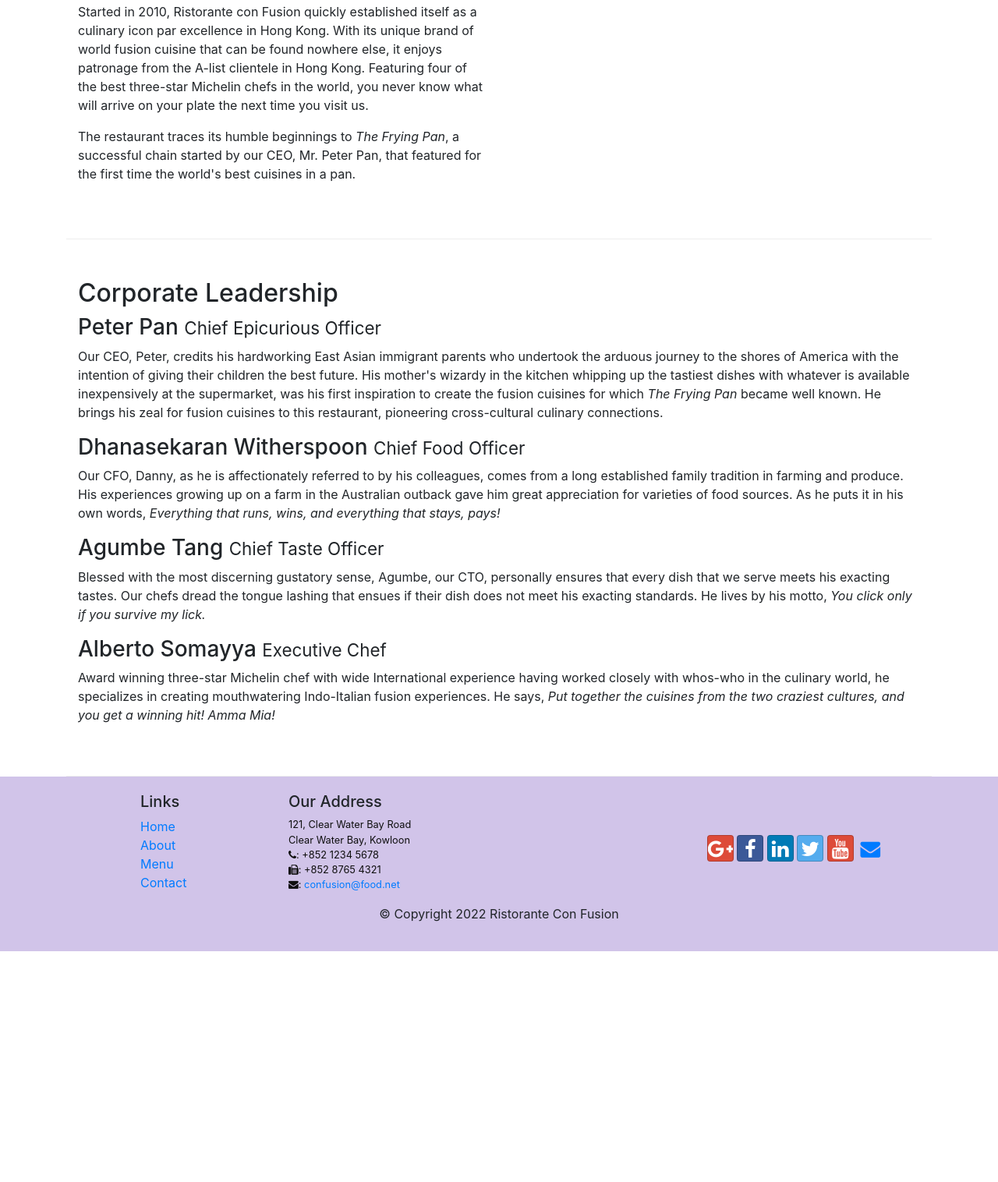
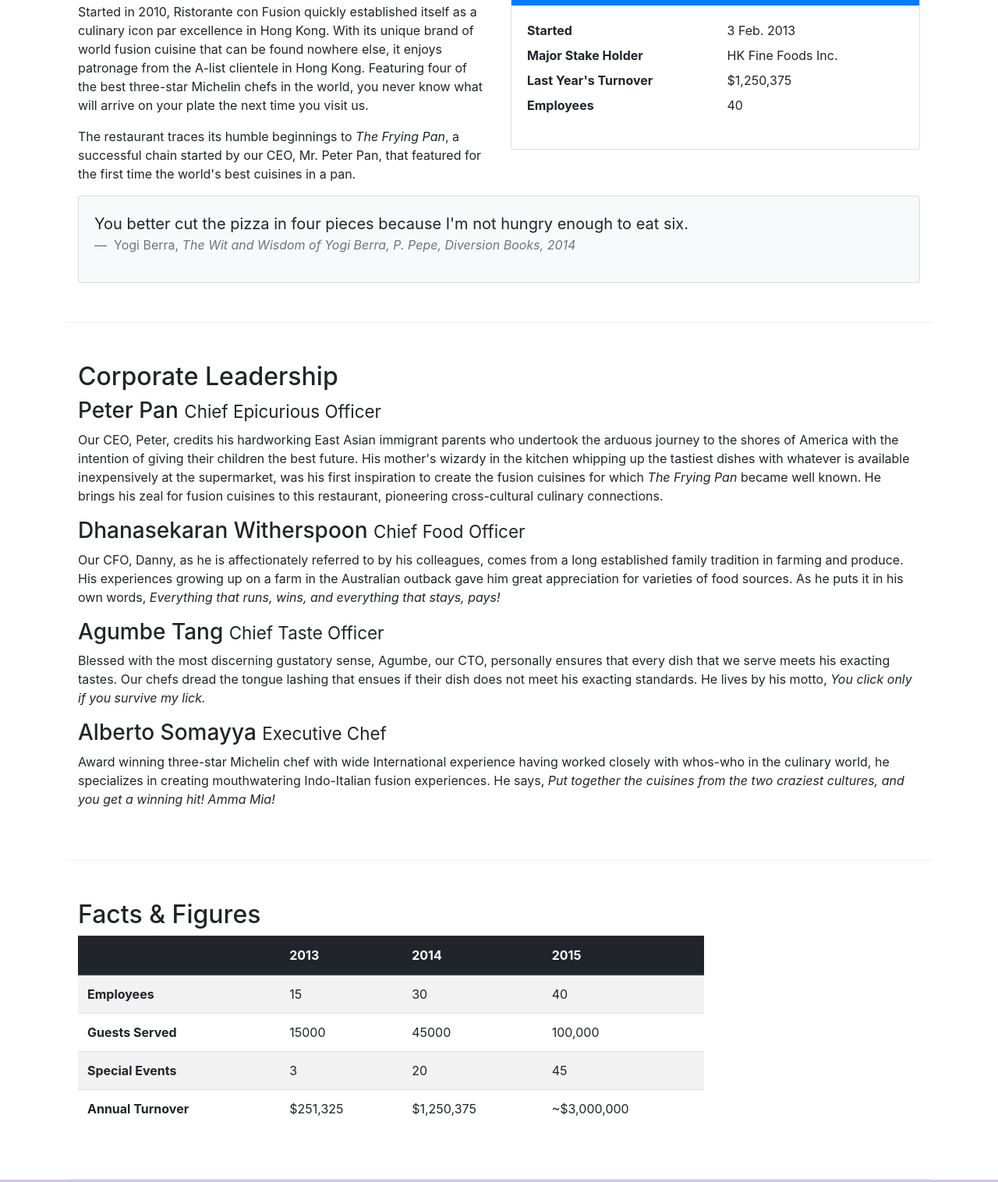
Before and after one commit to dylanperera/Bootstrap-Restaurant, a website: page Bootstrap4/conFusion/aboutus.html in a window 1280 px wide. Shown: the part 558-2074 px from the top of the page at 78% size. Before the commit the page ends 1778 px from the top, so only its background shows below. Drawn offline with nearby package versions, Linux system fonts and the light colour scheme.

Commit message:
Tables and card

```diff
--- a/Bootstrap4/conFusion/aboutus.html
+++ b/Bootstrap4/conFusion/aboutus.html
@@ -112,7 +112,44 @@
             cuisines in a pan.
           </p>
         </div>
-        <div></div>
+        <div class="col-12 col-sm-6">
+          <div class="card">
+            <div class="card-header bg-primary text-white">
+              Facts at a glance
+            </div>
+            <div class="card-body">
+              <dl class="row">
+                <dt class="col-6">Started</dt>
+                <dd class="col-6">3 Feb. 2013</dd>
+                <dt class="col-6">Major Stake Holder</dt>
+                <dd class="col-6">HK Fine Foods Inc.</dd>
+                <dt class="col-6">Last Year's Turnover</dt>
+                <dd class="col-6">$1,250,375</dd>
+                <dt class="col-6">Employees</dt>
+                <dd class="col-6">40</dd>
+              </dl>
+            </div>
+          </div>
+        </div>
+
+          <div class="col-12">
+            <div class="card card-body bg-light">
+              <blockquote class="blockquote">
+                <p class="mb-0">
+                  You better cut the pizza in four pieces because I'm not hungry
+                  enough to eat six.
+                </p>
+                <footer class="blockquote-footer">
+                  Yogi Berra,
+                  <cite title="Source Title"
+                    >The Wit and Wisdom of Yogi Berra, P. Pepe, Diversion Books,
+                    2014</cite
+                  >
+                </footer>
+              </blockquote>
+            </div>
+          </div>
+
       </div>
 
       <div class="row row-content">
@@ -160,6 +197,51 @@
               get a winning hit! Amma Mia!</em
             >
           </p>
+        </div>
+      </div>
+
+      <div class="row row-content">
+        <div class="col-12 col-sm-9">
+          <h2>Facts &amp; Figures</h2>
+          <div class="table-responsive">
+            <table class="table table-striped">
+              <thead class="thead-dark">
+                <tr>
+                  <th>&nbsp;</th>
+                  <th>2013</th>
+                  <th>2014</th>
+                  <th>2015</th>
+                </tr>
+              </thead>
+              <tbody>
+                <tr>
+                  <th>Employees</th>
+                  <td>15</td>
+                  <td>30</td>
+                  <td>40</td>
+                </tr>
+
+                <tr>
+                  <th>Guests Served</th>
+                  <td>15000</td>
+                  <td>45000</td>
+                  <td>100,000</td>
+                </tr>
+                <tr>
+                  <th>Special Events</th>
+                  <td>3</td>
+                  <td>20</td>
+                  <td>45</td>
+                </tr>
+                <tr>
+                  <th>Annual Turnover</th>
+                  <td>$251,325</td>
+                  <td>$1,250,375</td>
+                  <td>~$3,000,000</td>
+                </tr>
+              </tbody>
+            </table>
+          </div>
         </div>
       </div>
     </div>
```
